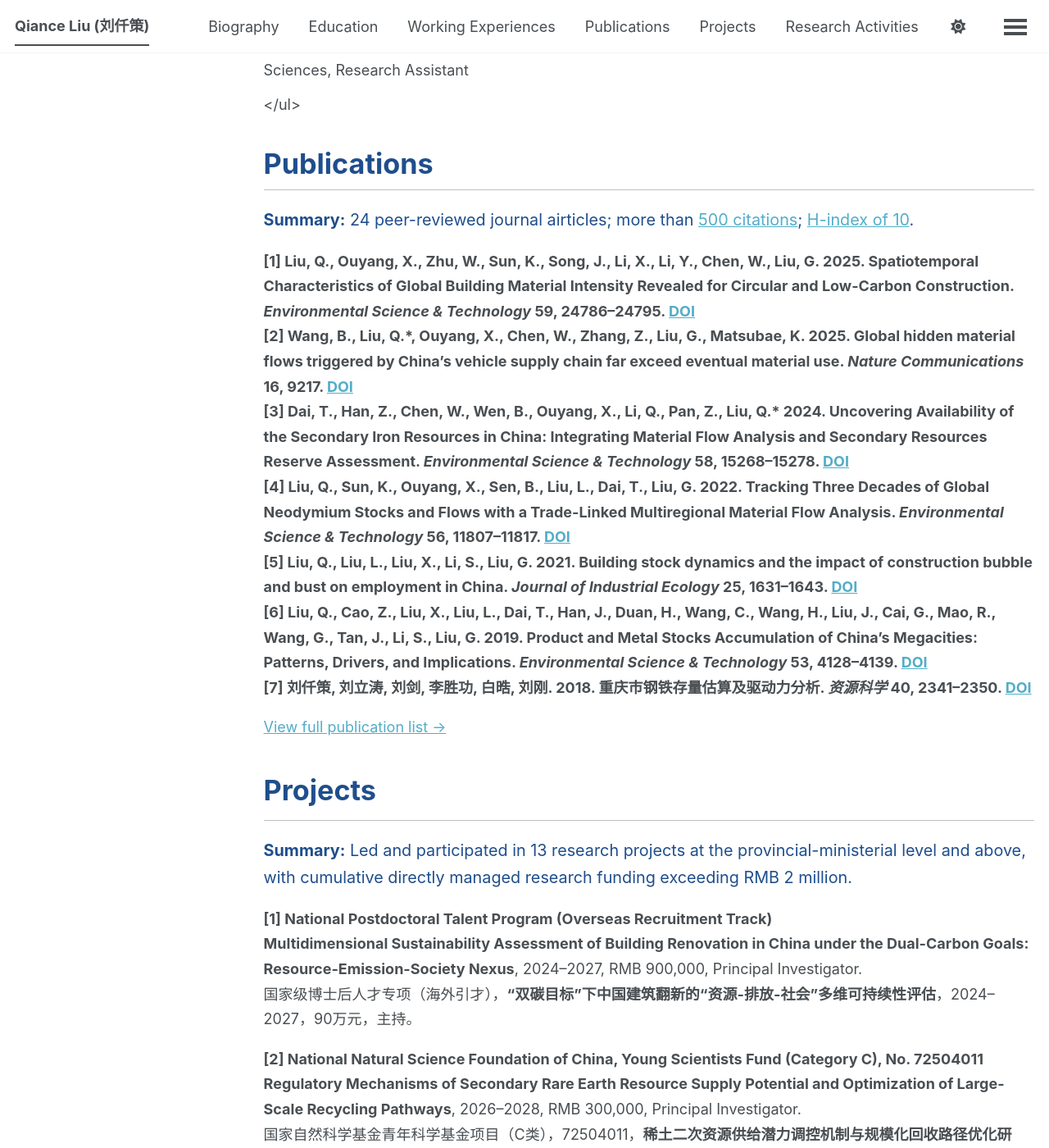
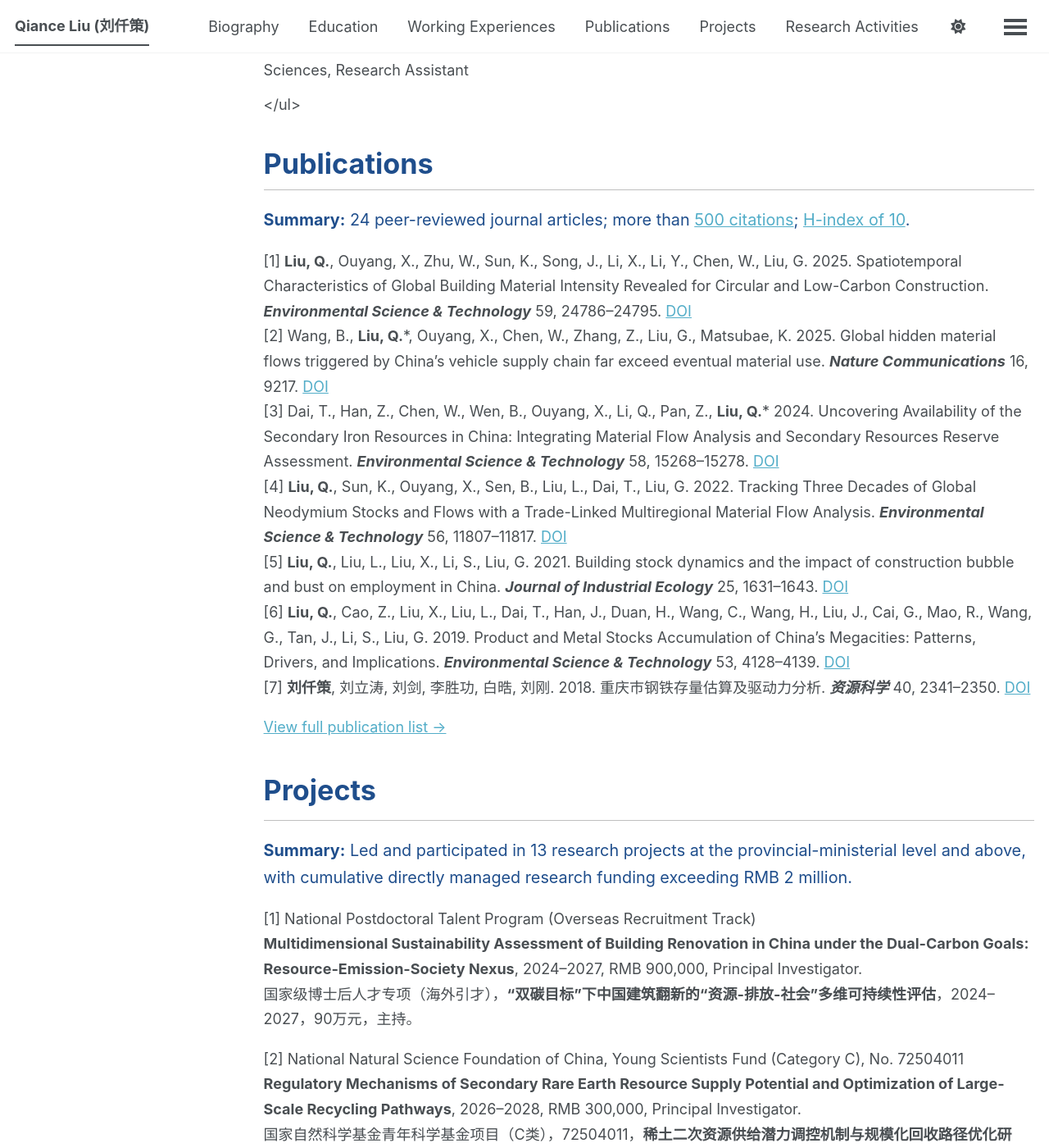
Before and after one commit to QianceLIU/qianceliu.github.io, a Jekyll site: the page built from _pages/about.md, in a window 1280 px wide and 1400 px high, scrolled down 1803 px. Shown: the whole window at 82% size. Built offline with Jekyll 4.4.1, drawn with Linux system fonts in a browser that asks for light colours; a script bundle is joined from its source files by our own code; library files that are not in the unit come from our copies.

Commit message:
Update about.md

```diff
--- a/_pages/about.md
+++ b/_pages/about.md
@@ -67,7 +67,7 @@
   line-height: 1.7;
 }
 .pub-title {
-  font-weight: 700;
+  font-weight: normal;
 }
 .rep-paper {
   color: #1f77b4;
@@ -186,7 +186,7 @@
 <hr class="section-rule">
 
 <p class="summary-blue">
-  <strong>Summary:</strong> 24 peer-reviewed journal airticles; more than
+  <strong>Summary:</strong> 24 peer-reviewed journal articles; more than
   <a href="https://scholar.google.com/citations?hl=zh-CN&user=1FnI3BMAAAAJ" target="_blank">500 citations</a>;
   <a href="https://scholar.google.com/citations?hl=zh-CN&user=1FnI3BMAAAAJ" target="_blank">H-index of 10</a>.
 </p>
```
